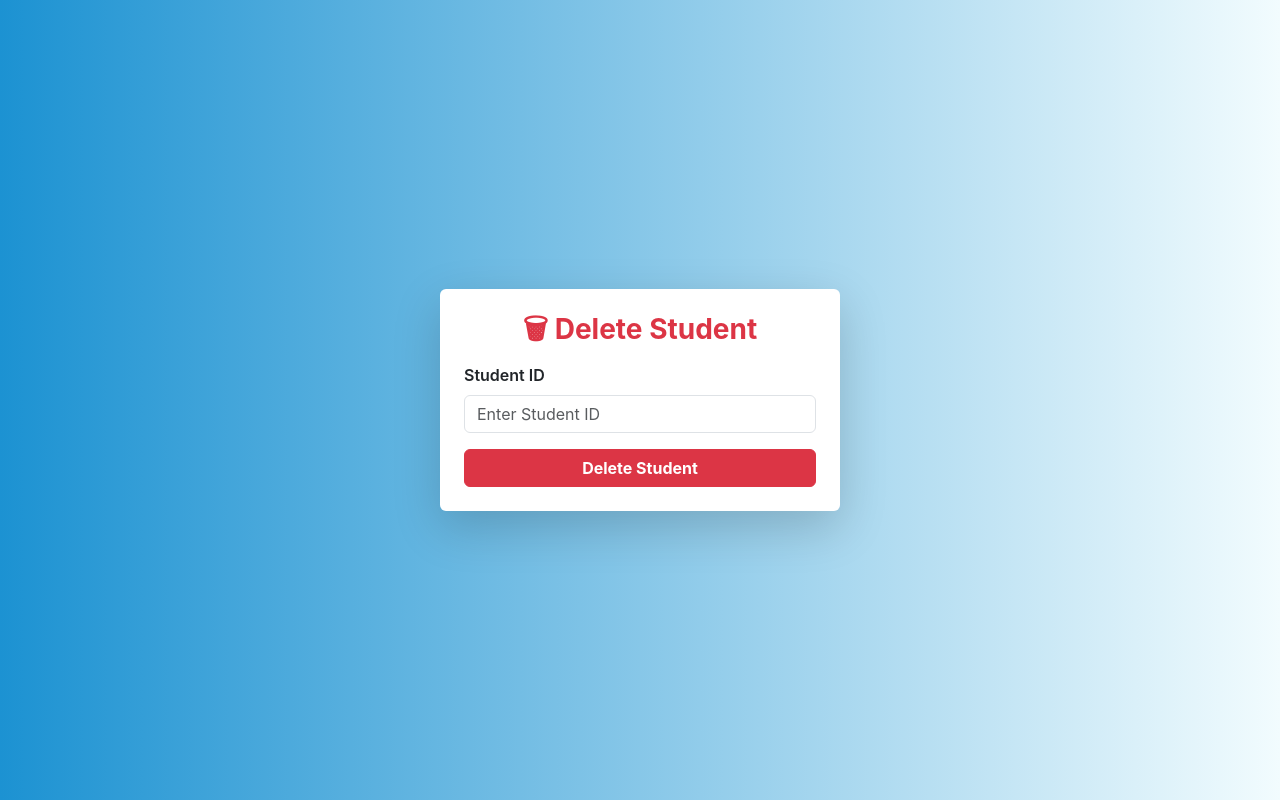
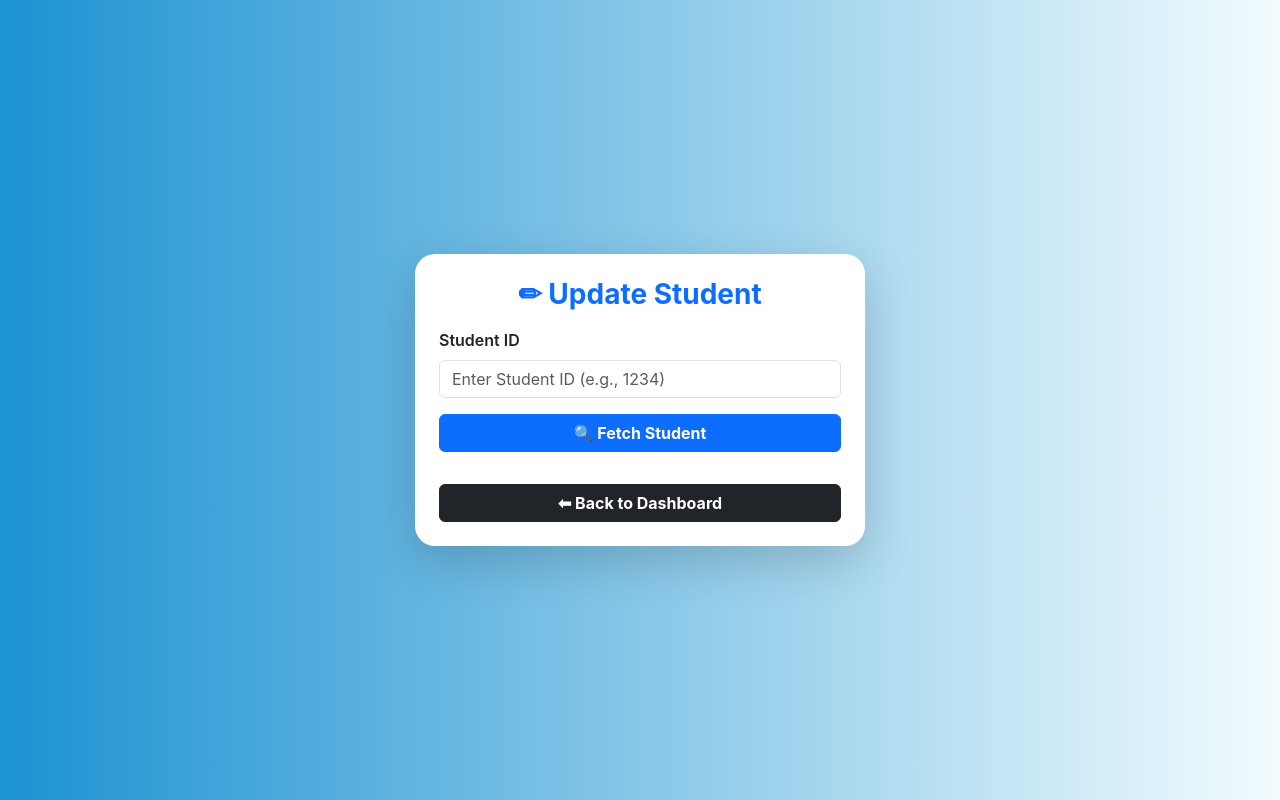
Before and after one commit to KOREADEVELOPERS/managementstudentreal, a React (Create React App) app: page /delete in a window 1280 px wide. Built offline with nearby package versions, Linux system fonts and the light colour scheme.

Commit message:
Update Deletestudent.jsx

```diff
--- a/src/COMPONENTS/Deletestudent.jsx
+++ b/src/COMPONENTS/Deletestudent.jsx
@@ -1,32 +1,76 @@
 import React, { useState } from "react";
 import axios from "axios";
+import { useNavigate } from "react-router-dom";
 
-const Deletestudent = () => {
+const UpdateStudent = () => {
   const [id, setId] = useState("");
+  const [student, setStudent] = useState({
+    name: "",
+    email: "",
+    phone: "",
+  });
+
   const [loading, setLoading] = useState(false);
+  const [found, setFound] = useState(false);
+  const navigate = useNavigate();
 
-  const handleDelete = async () => {
+  // 🔍 FETCH student by ID
+  const fetchStudent = async () => {
     if (!id.trim()) {
-      alert("⚠️ Please enter a valid Student ID");
+      alert("⚠️ Please enter Student ID");
       return;
     }
 
-    const confirmDelete = window.confirm(
-      `Are you sure you want to delete student with ID ${id}?`
-    );
-    if (!confirmDelete) return;
+    try {
+      setLoading(true);
+      const response = await axios.get(
+        `https://student-backend-w1bp.onrender.com/employees/${id}`
+      );
+
+      if (response.data) {
+        setStudent(response.data); // Autofill data
+        setFound(true);
+      } else {
+        alert("❌ No student found with this ID");
+        setFound(false);
+      }
+    } catch (error) {
+      console.error(error);
+      alert("❌ Student not found!");
+      setFound(false);
+    } finally {
+      setLoading(false);
+    }
+  };
+
+  // ✏ Input Handler
+  const handleChange = (e) => {
+    setStudent({ ...student, [e.target.name]: e.target.value });
+  };
+
+  // 💾 UPDATE student
+  const updateStudent = async () => {
+    const userEmail = localStorage.getItem("email");
+
+    if (!userEmail) {
+      alert("⚠️ Please login first!");
+      navigate("/login");
+      return;
+    }
 
     try {
       setLoading(true);
-      const response = await axios.delete(
-        `http://localhost:9897/employees/delete/${id}`
+
+      await axios.put(
+        `https://student-backend-w1bp.onrender.com/employees/update/${id}?email=${userEmail}`,
+        student
       );
 
-      alert(response.data || `✅ Student with ID ${id} deleted successfully`);
-      setId("");
+      alert("✅ Student updated successfully!");
+      navigate("/features");
     } catch (error) {
-      console.error("Error deleting student:", error);
-      alert("❌ Failed to delete student. Please check ID or try again.");
+      console.error(error);
+      alert("❌ Failed to update student");
     } finally {
       setLoading(false);
     }
@@ -38,38 +82,92 @@ const Deletestudent = () => {
       style={{
         minHeight: "100vh",
         background: "linear-gradient(to right, #1c92d2, #f2fcfe)",
+        padding: "20px",
       }}
     >
-      <div className="card p-4 shadow-lg border-0" style={{ width: "400px" }}>
-        <h3 className="text-center text-danger mb-3 fw-bold">
-          🗑 Delete Student
+      <div
+        className="card p-4 shadow-lg border-0"
+        style={{ width: "450px", borderRadius: "20px" }}
+      >
+        <h3 className="text-center text-primary fw-bold mb-3">
+          ✏ Update Student
         </h3>
 
+        {/* ID Input */}
         <div className="mb-3">
-          <label htmlFor="studentId" className="form-label fw-semibold">
-            Student ID
-          </label>
+          <label className="form-label fw-semibold">Student ID</label>
           <input
             type="number"
-            id="studentId"
             className="form-control"
-            placeholder="Enter Student ID"
+            placeholder="Enter Student ID (e.g., 1234)"
             value={id}
             onChange={(e) => setId(e.target.value)}
-            disabled={loading}
           />
         </div>
 
         <button
-          className="btn btn-danger w-100 fw-bold"
-          onClick={handleDelete}
+          className="btn btn-primary w-100 mb-3 fw-bold"
+          onClick={fetchStudent}
           disabled={loading}
         >
-          {loading ? "Deleting..." : "Delete Student"}
+          {loading ? "Fetching..." : "🔍 Fetch Student"}
+        </button>
+
+        {/* Autofilled Update Form */}
+        {found && (
+          <>
+            <div className="mb-3">
+              <label className="form-label fw-semibold">Name</label>
+              <input
+                type="text"
+                className="form-control"
+                name="name"
+                value={student.name}
+                onChange={handleChange}
+              />
+            </div>
+
+            <div className="mb-3">
+              <label className="form-label fw-semibold">Email</label>
+              <input
+                type="email"
+                className="form-control"
+                name="email"
+                value={student.email}
+                onChange={handleChange}
+              />
+            </div>
+
+            <div className="mb-3">
+              <label className="form-label fw-semibold">Phone</label>
+              <input
+                type="text"
+                className="form-control"
+                name="phone"
+                value={student.phone}
+                onChange={handleChange}
+              />
+            </div>
+
+            <button
+              className="btn btn-success w-100 fw-bold"
+              onClick={updateStudent}
+              disabled={loading}
+            >
+              {loading ? "Updating..." : "💾 Update Student"}
+            </button>
+          </>
+        )}
+
+        <button
+          className="btn btn-dark w-100 mt-3 fw-bold"
+          onClick={() => navigate("/features")}
+        >
+          ⬅ Back to Dashboard
         </button>
       </div>
     </div>
   );
 };
 
-export default Deletestudent;
+export default UpdateStudent;
```
